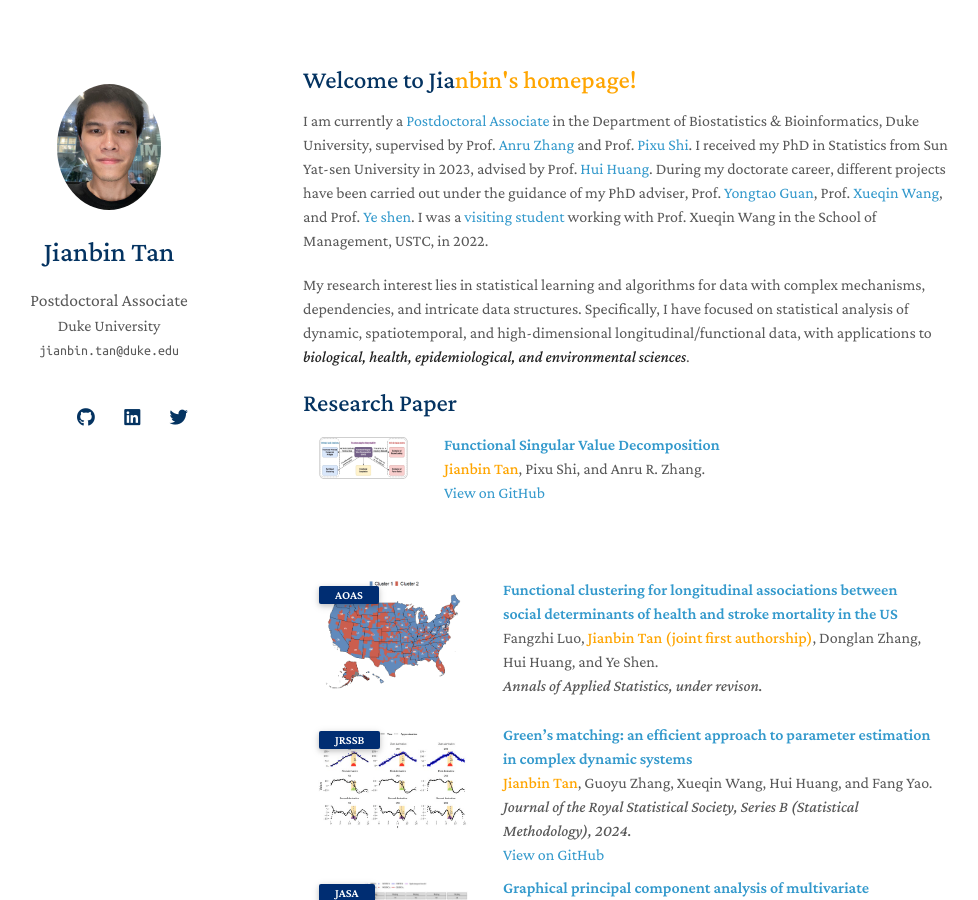
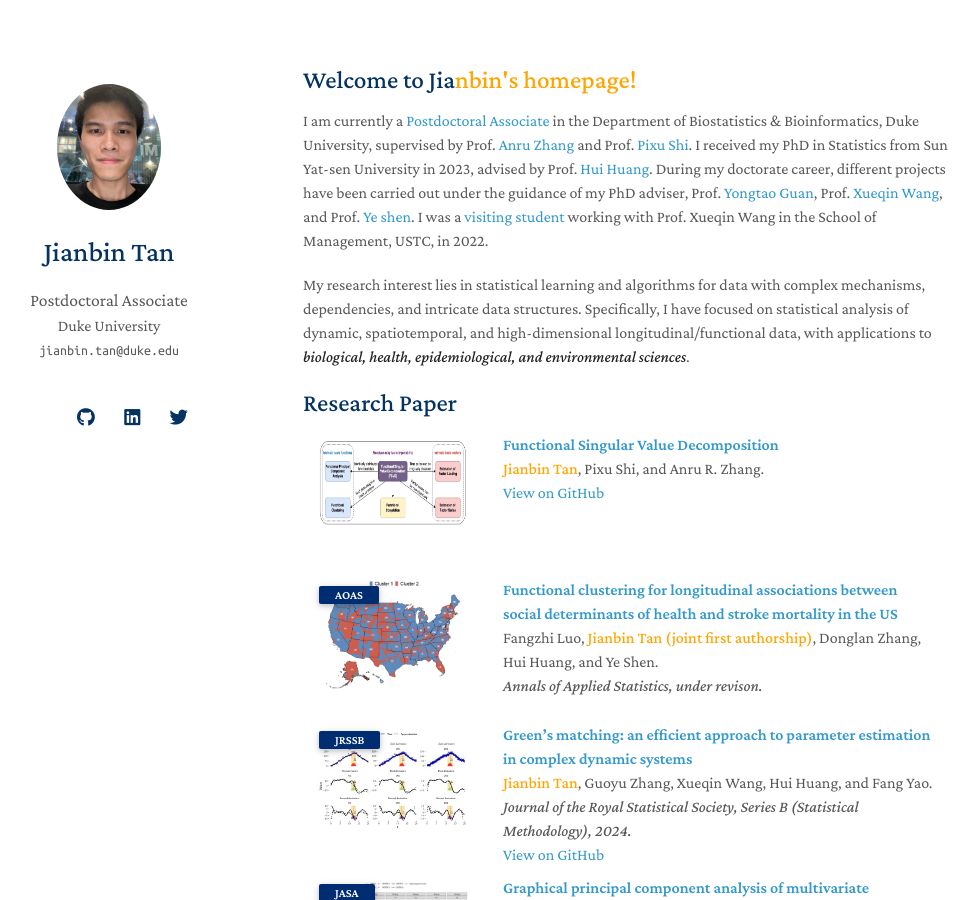
Before and after one commit to Tan-jianbin/Tan-jianbin.github.io, a Jekyll site: the page built from index.md, in a window 1280 px wide and 900 px high. Shown: the whole window, without its empty margins (167-1145 px from the left). Built offline with Jekyll 4.4.1, drawn with Linux system fonts in a browser that asks for light colours; nearby versions of some CDN libraries; a style sheet for code colours, icons or effects is not loaded; our own code applies the rules of GitHub Pages for plain Markdown files.

Commit message:
Update publications.md

```diff
--- a/_includes/publications.md
+++ b/_includes/publications.md
@@ -23,7 +23,7 @@
 <div class="pub-row">
 
    <div class="col-sm-3 abbr" style="position: relative;padding-right: 15px;padding-left: 15px;max-width: 150px;max-height: 150px">
-    <img src="assets/img/fsvd.jpg" style="width: auto; height: 50px">
+    <img src="assets/img/fsvd.jpg" style="width: auto; height: 100px">
   </div>
   <div class="col-sm-9" style="position: relative;padding-right: 15px;padding-left: 20px;">
     <div class="title"><a href=" ">Functional Singular Value Decomposition</a></div>
```
